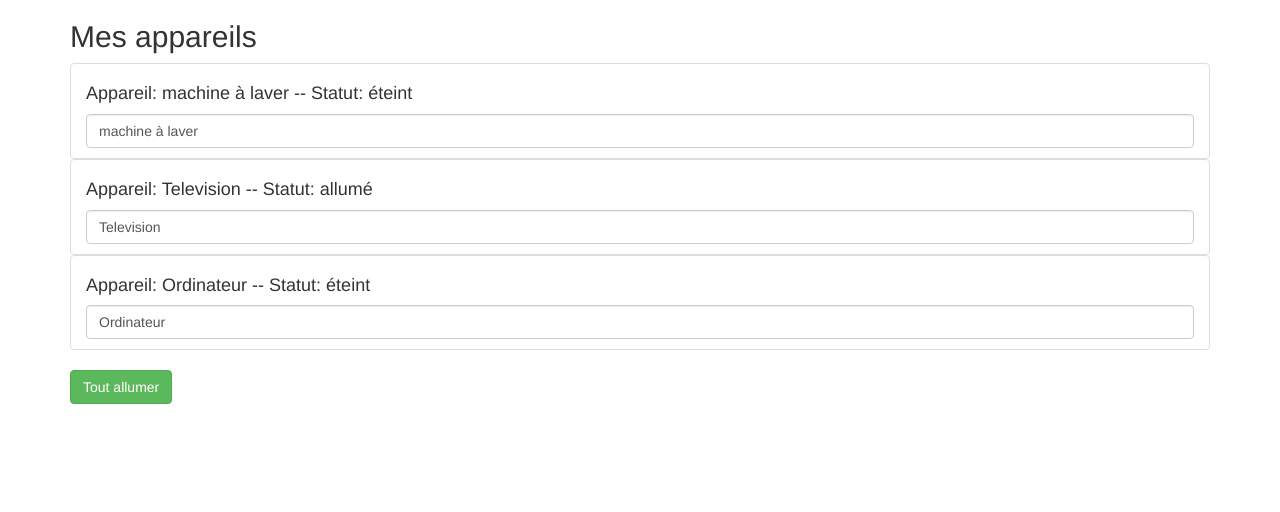
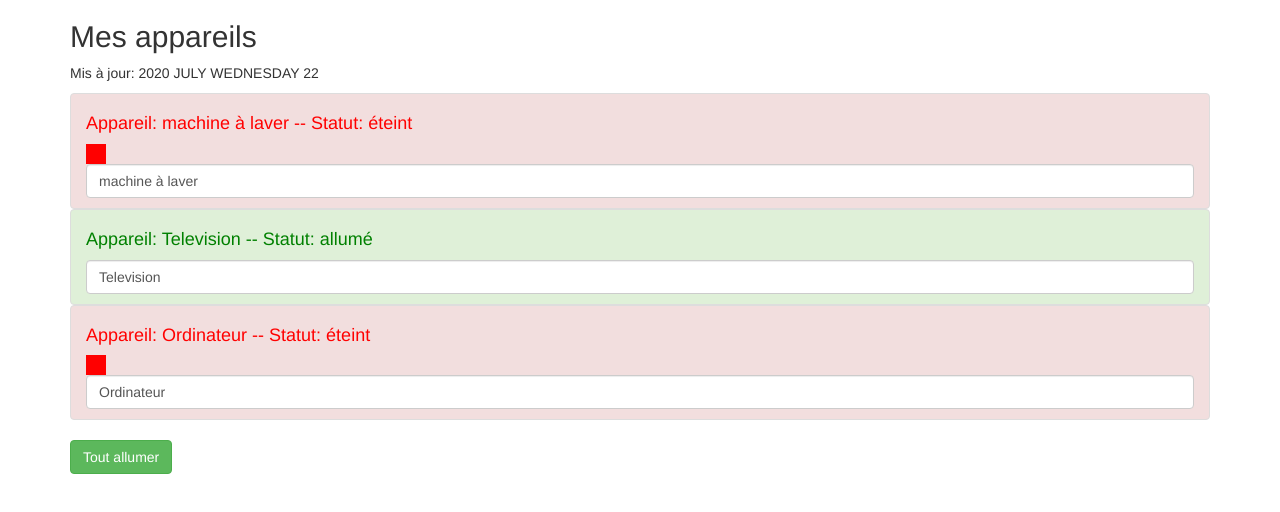
Before and after one commit to l3apt/Formation-Angular, an Angular app: page / in a window 1280 px wide. Shown: the top 512 px of the page. Built offline with nearby package versions, Linux system fonts and the light colour scheme.

Commit message:
suite du cours avec les dirrectives et les pipes

```diff
--- a/src/app/app.component.html
+++ b/src/app/app.component.html
@@ -12,19 +12,14 @@
     <div class="row">
         <div class="col-xs-12">
             <h2>Mes appareils</h2>
+
+            <p>Mis à jour: {{ lastUpdate | async | date: 'y MMMM EEEE d' | uppercase }}</p>
+
             <ul class="list-group">
-                <app-appareil
-                              [appareilName] = 'appareilOne'
-                                [appareilStatus] = "'éteint'">
-                </app-appareil>
-                <app-appareil
-                              [appareilName] ='appareilTwo'
-                              [appareilStatus] = "'allumé'">
-                </app-appareil>
-                <app-appareil
-                              [appareilName] ='appareilThree'
-                              [appareilStatus] = "'éteint'">
-                </app-appareil>
+                <app-appareil *ngFor =' let appareil of appareils'
+                              [appareilName] = "appareil.name"
+                              [appareilStatus] = "appareil.status"></app-appareil>
+
             </ul>
             <button class="btn btn-success" [disabled]=!isAuth
             (click) = "onAllumer()">
--- a/src/app/app.component.ts
+++ b/src/app/app.component.ts
@@ -9,9 +9,35 @@
 export class AppComponent {
   isAuth = false;
 
-  appareilOne = 'machine à laver';
-  appareilTwo = 'Television';
-  appareilThree ='Ordinateur';
+  appareils = [
+  {
+    name: 'machine à laver',
+    status: 'éteint'
+  },
+  {
+    name: 'Television',
+    status: 'allumé'
+  },
+  {
+    name: 'Ordinateur',
+    status: 'éteint'
+  }
+
+  ];
+
+  //lastUpdate = new Date();
+
+  lastUpdate = new Promise(
+    (resolve, rejet) =>{
+        const date = new Date();
+        setTimeout(
+            () => {
+                resolve(date);
+                }, 2000
+        )
+    }
+  );
+
 
   constructor() {
     setTimeout(
@@ -23,4 +49,5 @@
   onAllumer(){
     console.log('On allume tout !');
   }
+
 }
--- a/src/app/appareil/appareil.component.html
+++ b/src/app/appareil/appareil.component.html
@@ -1,5 +1,11 @@
-<li class="list-group-item">
-    <h4>Appareil: {{appareilName}} -- Statut: {{ getStatus()}} </h4>
+<li [ngClass]= "{'list-group-item': true,
+                 'list-group-item-success': appareilStatus === 'allumé',
+                 'list-group-item-danger': appareilStatus === 'éteint'}">
+    <h4 [ngStyle] = " { color: getColor() } ">
+        Appareil: {{appareilName}} -- Statut: {{ getStatus()}} </h4>
+    <div
+         style= 'width: 20px;height: 20px; background-color: red;' *ngIf = "appareilStatus === 'éteint'">
+    </div>
     <input type="text"
            class="form-control"
            [(ngModel)]="appareilName">
--- a/src/app/appareil/appareil.component.ts
+++ b/src/app/appareil/appareil.component.ts
@@ -16,6 +16,14 @@
   }
 
     getStatus(){
-    return this.appareilStatus;
+        return this.appareilStatus;
     }
+     getColor(){
+        if (this.appareilStatus === 'allumé'){
+            return 'green';
+        }
+        else if (this.appareilStatus === 'éteint'){
+            return 'red';
+    }
+  }
 }
```
